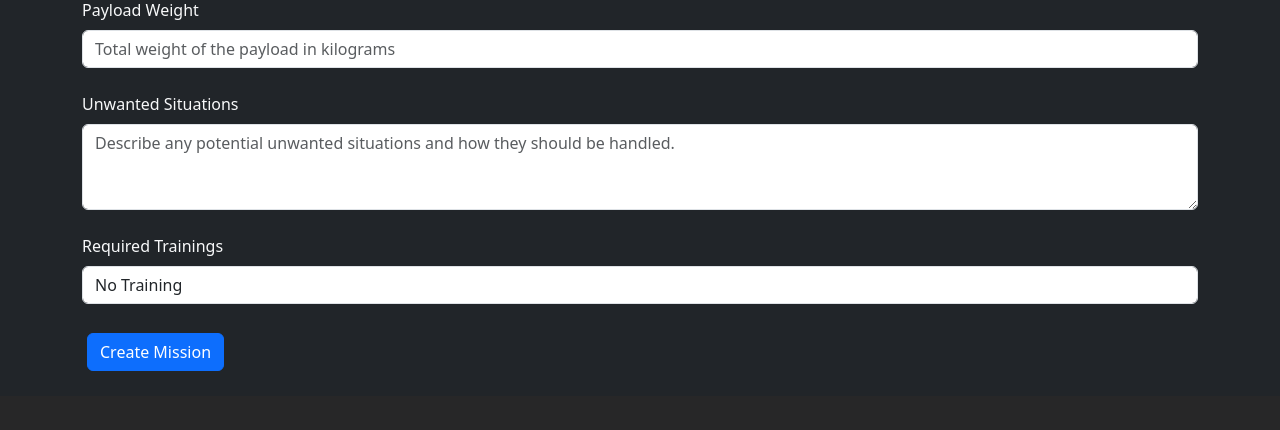
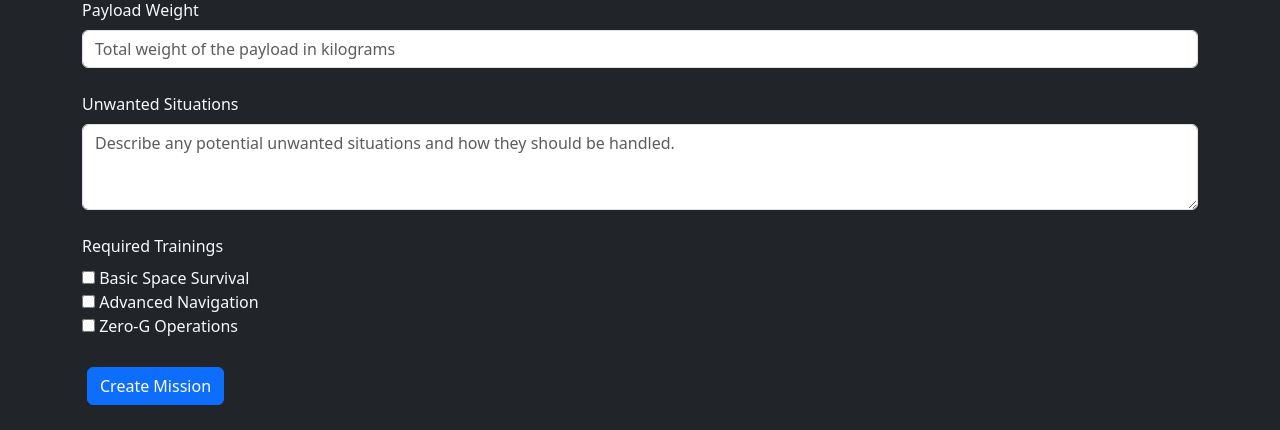
Before and after one commit to ali-tunahan/KASAD-Space-Mission-Planner, a Flask app: page /create_mission in a window 1280 px wide. Shown: the part 868-1298 px from the top of the page. Before the commit the page ends 1239 px from the top, so only its background shows below. Run offline with Flask 3, Linux system fonts and the light colour scheme; a user stored in the database is signed in; data comes from the database, SQL or seed files in the repository; data that the repository does not hold is empty; some libraries are stand-ins or nearby versions.

Commit message:
Create Missions Update
Multiple Trainings

```diff
--- a/app/app.py
+++ b/app/app.py
@@ -253,7 +253,7 @@ def createMission():
         num_of_astronauts = request.form.get('num_of_astronauts')
         payload_volume = request.form.get('payload_volume')
         payload_weight = request.form.get('payload_weight')
-        required_training = request.form.get('required_trainings')
+        required_trainings = request.form.getlist('required_trainings[]')
 
         if not title or not description or not objectives or not launch_date or not duration or not num_of_astronauts or not payload_volume or not payload_weight:
             flash("Fill all the necessary fields.", 'error')
@@ -269,17 +269,19 @@ def createMission():
             VALUES (%s, %s, %s, %s, %s, %s, %s, %s, %s, %s)
         ''', (mission_id, session.get('company_id'), title, description, objectives, launch_date, duration, num_of_astronauts, payload_volume, payload_weight))
 
-        if required_training and required_training != "":
-            cursor.execute('''
-                INSERT INTO Mission_Requires_Training (mission_id, training_id)
-                VALUES (%s, %s)
-            ''', (mission_id, required_training))
+        for training_id in required_trainings:
+            if training_id:
+                cursor.execute('''
+                    INSERT INTO Mission_Requires_Training (mission_id, training_id)
+                    VALUES (%s, %s)
+                ''', (mission_id, training_id))
 
         mysql.connection.commit()
         flash("Mission created successfully!", 'success')
         return redirect(url_for('main'))
 
     return render_template("create_mission.html", trainings=trainings)
+
 
 @app.route("/manage_astronauts", methods=["GET", "POST", "DELETE"])
 def manageAstronauts():
--- a/app/templates/create_mission.html
+++ b/app/templates/create_mission.html
@@ -1,7 +1,7 @@
 {% extends "master.html" %} {% block content %}
 <div class="container mt-5">
     <h1>Create A Space Mission</h1>
-    <form method="post">
+    <form method="POST">
         <div class="mb-4">
             <label for="title" class="form-label">Title of the Mission</label>
             <input type="text" class="form-control" id="title" name="title" placeholder="Enter the desired name for the mission" required>
@@ -39,15 +39,16 @@
             <textarea class="form-control" id="unwanted_situations" name="unwanted_situations" rows="3" placeholder="Describe any potential unwanted situations and how they should be handled."></textarea>
         </div>
         <div class="mb-4">
-            <label for="required_trainings" class="form-label">Required Trainings</label>
-            <select class="form-control" id="required_trainings" name="required_trainings">
-                <option value="">No Training</option>
-                {% for training in trainings %}
-                <option value="{{ training.training_id }}">{{ training.name }}</option>
-                {% endfor %}
-            </select>
+            <label class="form-label">Required Trainings</label>
+            {% for training in trainings %}
+            <div>
+                <input type="checkbox" id="training_{{ training.training_id }}" name="required_trainings[]" value="{{ training.training_id }}">
+                <label for="training_{{ training.training_id }}">{{ training.name }}</label>
+            </div>
+            {% endfor %}
         </div>
         <button type="submit" class="btn btn-primary">Create Mission</button>
     </form>
 </div>
+
 {% endblock %}
```
